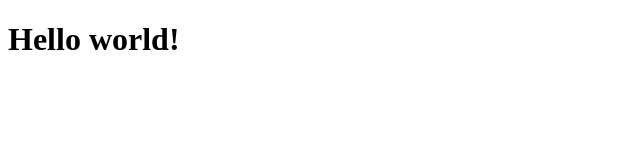
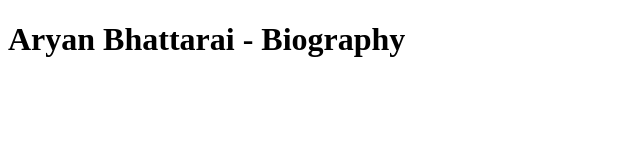
Before and after one commit to AryanB01/Lab-01, a plain HTML site: page index.html in a window 1280 px wide. Shown: the whole page, without its empty margins (0-640 px from the left). Drawn offline with Linux system fonts and the light colour scheme.

Commit message:
Changed the title and h1

```diff
--- a/index.html
+++ b/index.html
@@ -4,9 +4,9 @@
     <meta charset="UTF-8" />
     <meta http-equiv="X-UA-Compatible" content="IE=edge" />
     <meta name="viewport" content="width=device-width, initial-scale=1.0" />
-    <title>First Html Page</title>
+    <title>Aryan Bhattarai - Biography</title>
   </head>
   <body>
-    <h1>Hello world!</h1>
+    <h1>Aryan Bhattarai - Biography</h1>
   </body>
 </html>
```
